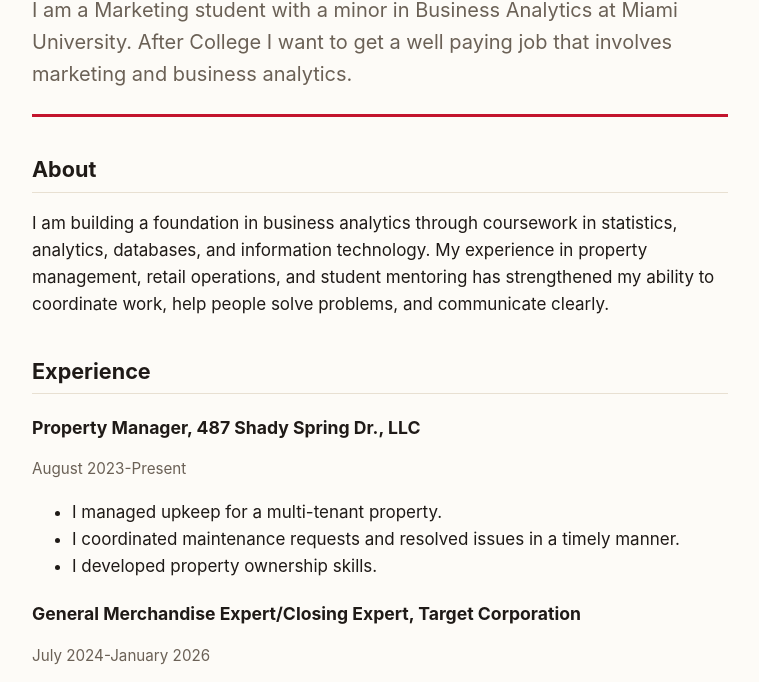
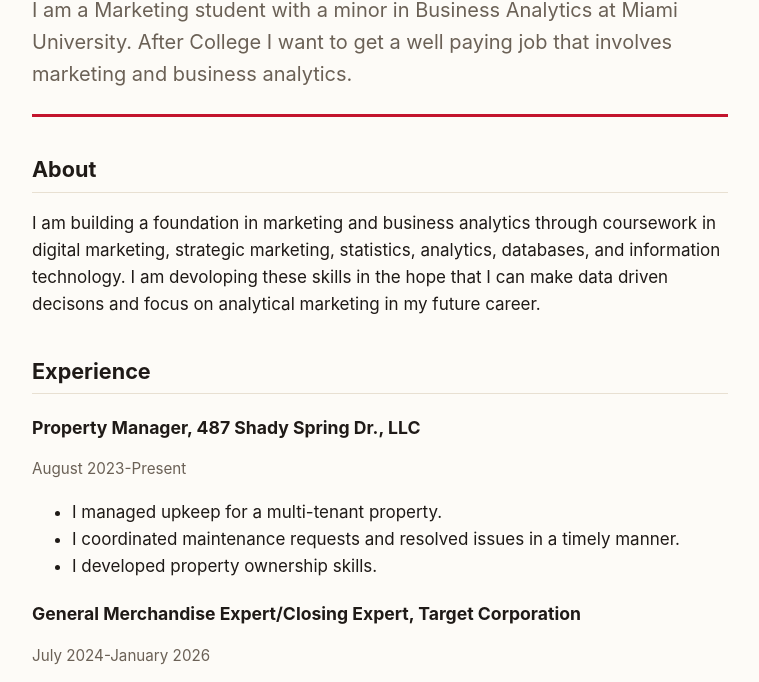
Before and after one commit to federena/portfolio, a plain HTML site: page index.html in a window 1280 px wide. Shown: the part 92-774 px from the top of the page, without its empty margins (260-1019 px from the left). Drawn offline with Linux system fonts and the light colour scheme.

Commit message:
Changed about section

```diff
--- a/index.html
+++ b/index.html
@@ -33,7 +33,7 @@ h3 { margin: 1.25rem 0 0.25rem; font-size: 1.1rem; }
 </header>
 <section>
 <h2>About</h2>
-<p>I am building a foundation in business analytics through coursework in statistics, analytics, databases, and information technology. My experience in property management, retail operations, and student mentoring has strengthened my ability to coordinate work, help people solve problems, and communicate clearly.</p>
+<p>I am building a foundation in marketing and business analytics through coursework in digital marketing, strategic marketing, statistics, analytics, databases, and information technology. I am devoloping these skills in the hope that I can make data driven decisons and focus on analytical marketing in my future career. </p>
 </section>
 <section>
 <h2>Experience</h2>
```
